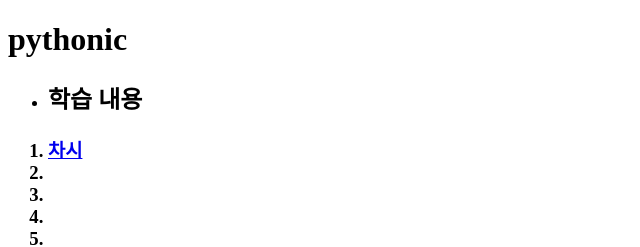
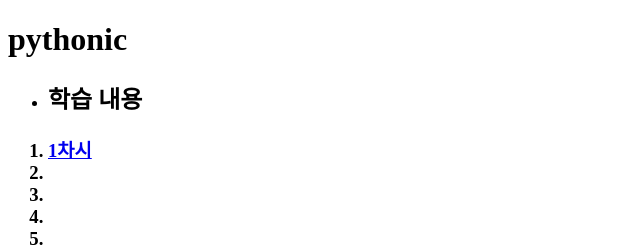
Before and after one commit to distortedspacetime/Pythonic-club, a plain HTML site: page index.html in a window 1280 px wide. Shown: the top 247 px of the page, 0-640 px from the left. Drawn offline with Linux system fonts and the light colour scheme.

Commit message:
Update index.html

```diff
--- a/index.html
+++ b/index.html
@@ -16,7 +16,7 @@
         </ul>
         <h3>
             <ol>
-                <li><a href="day1.html">차시</a></li>
+                <li><a href="day1.html">1차시</a></li>
                 <li><a href=""></a></li>
                 <li><a href=""></a></li>
                 <li><a href=""></a></li>
```
